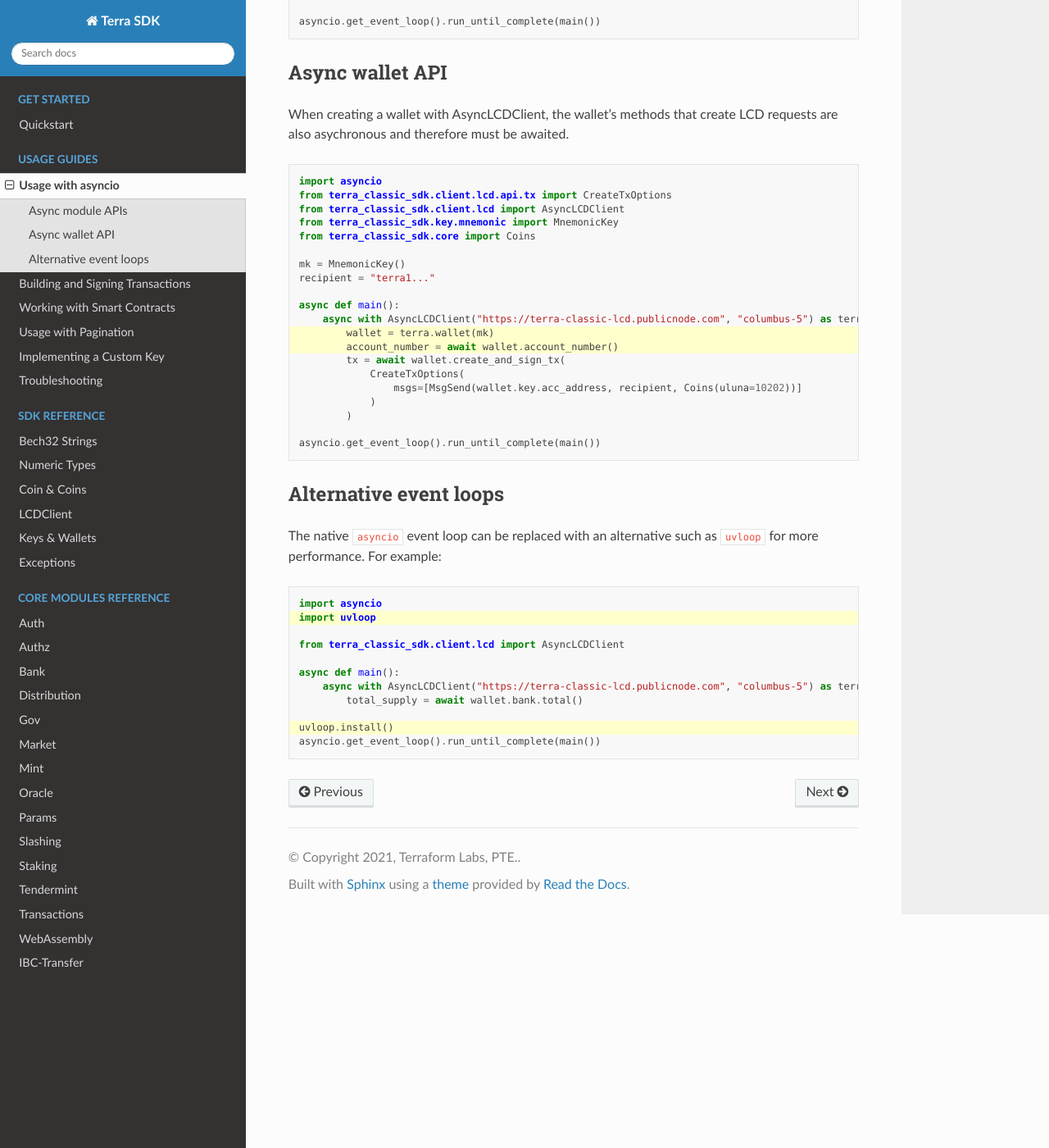
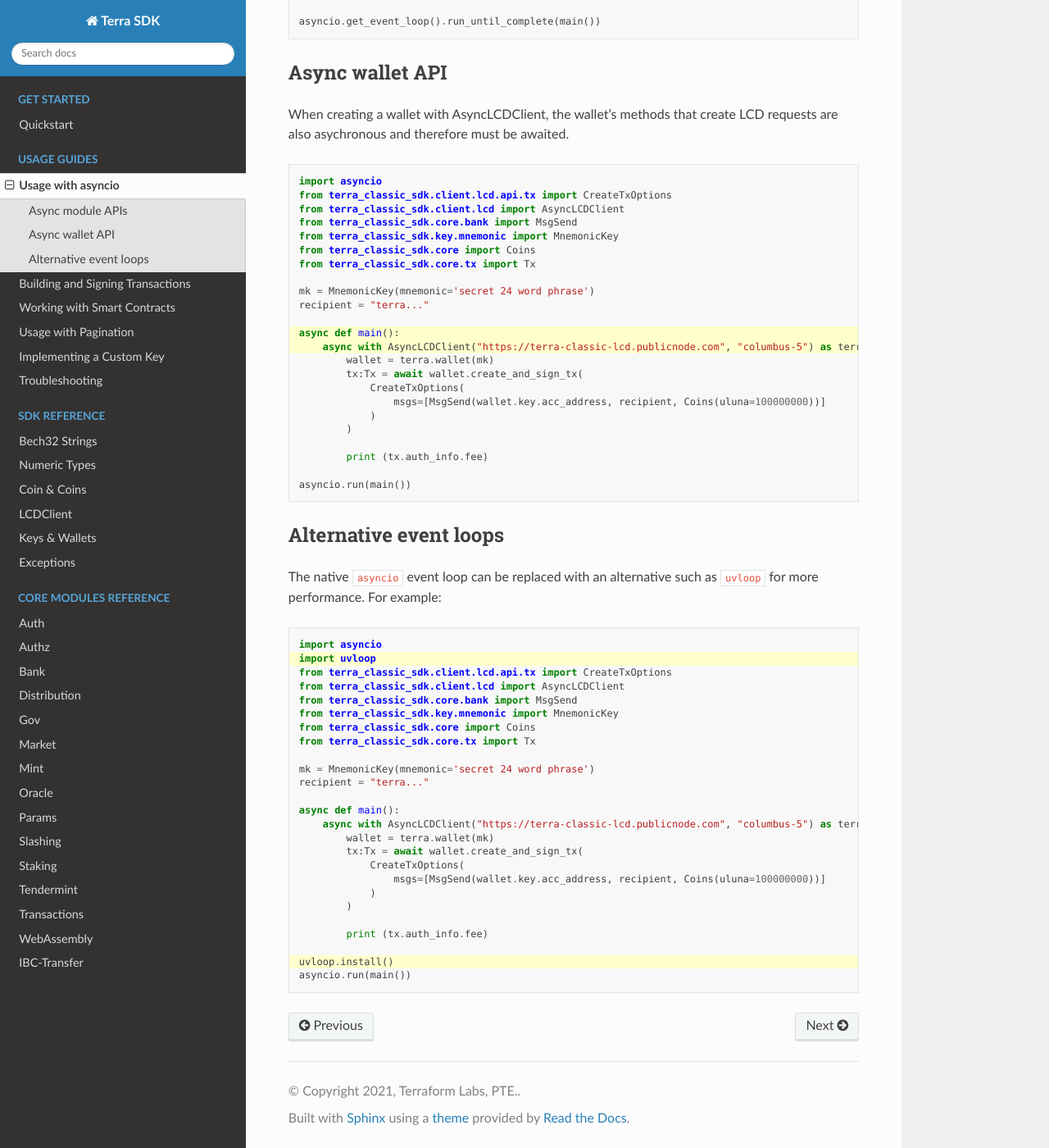
Before and after one commit to geoffmunn/terra.py, a Sphinx documentation site: the page built from docs/guides/async.rst, in a window 1280 px wide and 1400 px high, scrolled down 756 px. Shown: the whole window at 82% size. Built offline with Sphinx 7.4.7 and the Read the Docs theme 2.0.0, drawn with Linux system fonts in a browser that asks for light colours; pages that are not in the unit, such as notebooks, are missing from menus.

Commit message:
Updated code examples

```diff
--- a/docs/guides/async.rst
+++ b/docs/guides/async.rst
@@ -52,23 +52,26 @@ are also asychronous and therefore must be awaited.
     import asyncio
     from terra_classic_sdk.client.lcd.api.tx import CreateTxOptions
     from terra_classic_sdk.client.lcd import AsyncLCDClient
+    from terra_classic_sdk.core.bank import MsgSend
     from terra_classic_sdk.key.mnemonic import MnemonicKey
     from terra_classic_sdk.core import Coins
+    from terra_classic_sdk.core.tx import Tx
 
-    mk = MnemonicKey()
-    recipient = "terra1..."
+    mk = MnemonicKey(mnemonic='secret 24 word phrase')
+    recipient = "terra..."
 
     async def main():
         async with AsyncLCDClient("https://terra-classic-lcd.publicnode.com", "columbus-5") as terra:
             wallet = terra.wallet(mk)
-            account_number = await wallet.account_number()
-            tx = await wallet.create_and_sign_tx(
+            tx:Tx = await wallet.create_and_sign_tx(
                 CreateTxOptions(
-                    msgs=[MsgSend(wallet.key.acc_address, recipient, Coins(uluna=10202))]
+                    msgs=[MsgSend(wallet.key.acc_address, recipient, Coins(uluna=100000000))]
                 )
             )
 
-    asyncio.get_event_loop().run_until_complete(main())
+            print (tx.auth_info.fee)
+
+    asyncio.run(main())
 
 Alternative event loops
 -----------------------
@@ -77,16 +80,30 @@ The native ``asyncio`` event loop can be replaced with an alternative such as ``
 for more performance. For example:
 
 .. code-block:: python
-    :emphasize-lines: 2, 10
+    :emphasize-lines: 2, 24
 
     import asyncio
     import uvloop
+    from terra_classic_sdk.client.lcd.api.tx import CreateTxOptions
+    from terra_classic_sdk.client.lcd import AsyncLCDClient
+    from terra_classic_sdk.core.bank import MsgSend
+    from terra_classic_sdk.key.mnemonic import MnemonicKey
+    from terra_classic_sdk.core import Coins
+    from terra_classic_sdk.core.tx import Tx
 
-    from terra_classic_sdk.client.lcd import AsyncLCDClient
+    mk = MnemonicKey(mnemonic='secret 24 word phrase')
+    recipient = "terra..."
 
     async def main():
         async with AsyncLCDClient("https://terra-classic-lcd.publicnode.com", "columbus-5") as terra:
-            total_supply = await wallet.bank.total()
+            wallet = terra.wallet(mk)
+            tx:Tx = await wallet.create_and_sign_tx(
+                CreateTxOptions(
+                    msgs=[MsgSend(wallet.key.acc_address, recipient, Coins(uluna=100000000))]
+                )
+            )
+
+            print (tx.auth_info.fee)
 
     uvloop.install()
-    asyncio.get_event_loop().run_until_complete(main())
+    asyncio.run(main())
```
